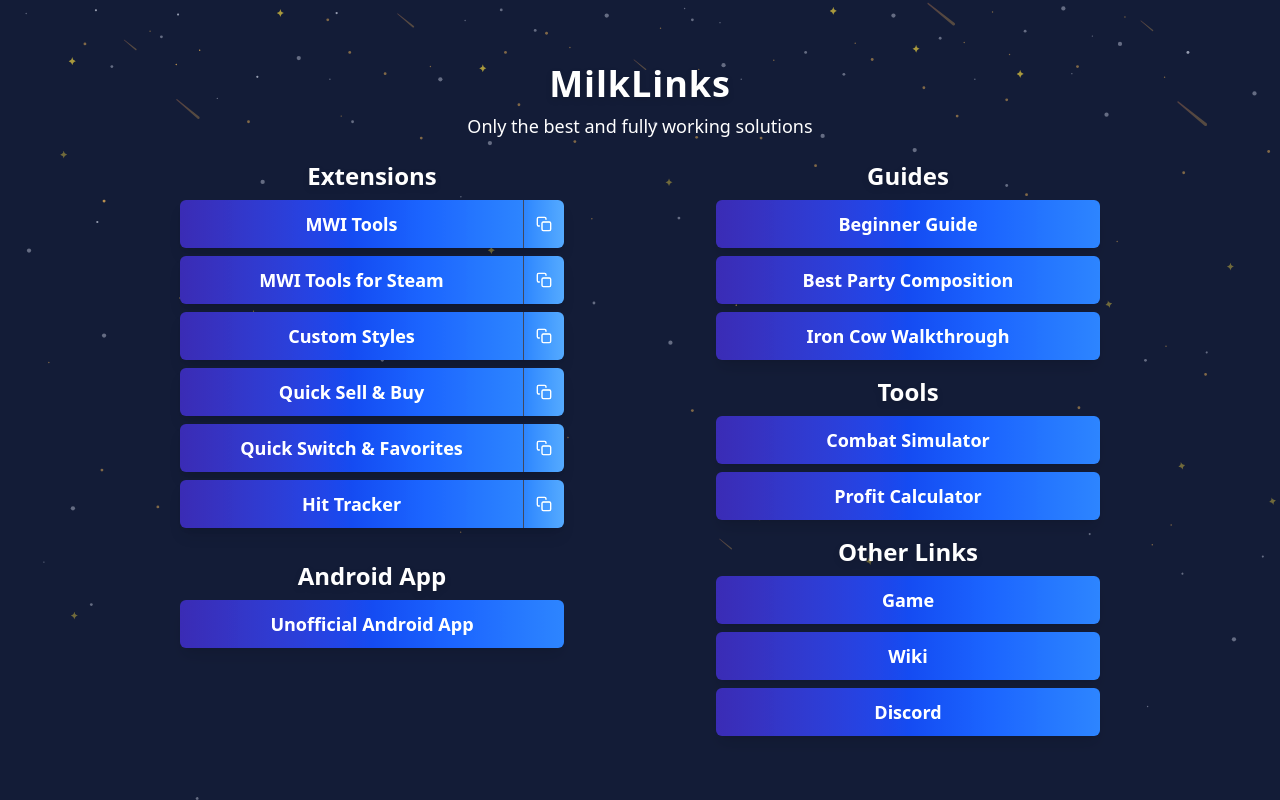
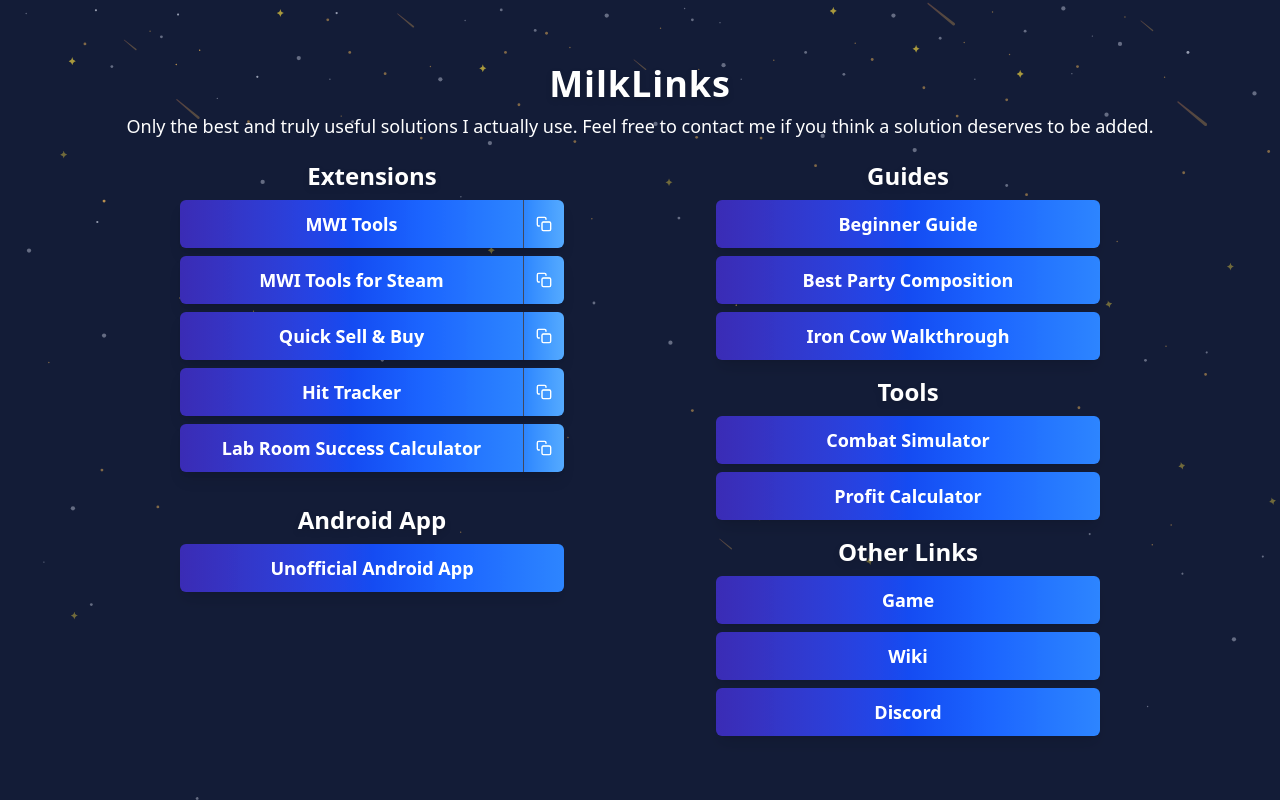
Before and after one commit to Amaroke/MilkLinks, a React (Vite) app: page / in a window 1280 px wide. Built offline with nearby package versions, Linux system fonts and the light colour scheme.

Commit message:
Edit links

```diff
--- a/src/App.tsx
+++ b/src/App.tsx
@@ -123,7 +123,8 @@ const App = () => (
         MilkLinks
       </h1>
       <p className="text-lg text-white mb-5 text-center">
-        Only the best and fully working solutions
+        Only the best and truly useful solutions I actually use. Feel free to
+        contact me if you think a solution deserves to be added.
       </p>
       <div className="w-full max-w-5xl flex flex-col md:flex-row justify-center gap-y-10 md:gap-x-12">
         <div className="flex-1 flex flex-col items-center gap-8">
--- a/src/data/links.ts
+++ b/src/data/links.ts
@@ -13,20 +13,16 @@ export const extensions: Link[] = [
     url: "https://greasyfork.org/en/scripts/497410-mwitools-addon-for-steam-version",
   },
   {
-    label: "Custom Styles",
-    url: "https://raw.githubusercontent.com/AJman14/MWI-Extensions/refs/heads/Extensions/Custom%20Styles/Custom%20Styles%20-%203.0.0.css",
-  },
-  {
     label: "Quick Sell & Buy",
     url: "https://greasyfork.org/en/scripts/538920-buy-sell-shortcuts",
   },
   {
-    label: "Quick Switch & Favorites",
-    url: "https://greasyfork.org/en/scripts/531682-%E9%93%B6%E6%B2%B3%E5%A5%B6%E7%89%9B-%E4%BB%93%E5%BA%93%E7%89%A9%E5%93%81%E6%94%B6%E8%97%8F%E5%92%8C%E5%BF%AB%E9%80%9F%E5%88%87%E6%8D%A2%E8%A7%92%E8%89%B2/post-install",
+    label: "Hit Tracker",
+    url: "https://greasyfork.org/en/scripts/535181-mwi-hit-tracker",
   },
   {
-    label: "Hit Tracker",
-    url: "https://greasyfork.org/en/scripts/535181-mwi-hit-tracker",
+    label: "Lab Room Success Calculator",
+    url: "https://greasyfork.org/en/scripts/567056-mwi-lab-room-success-calculator",
   },
 ];
 
```
